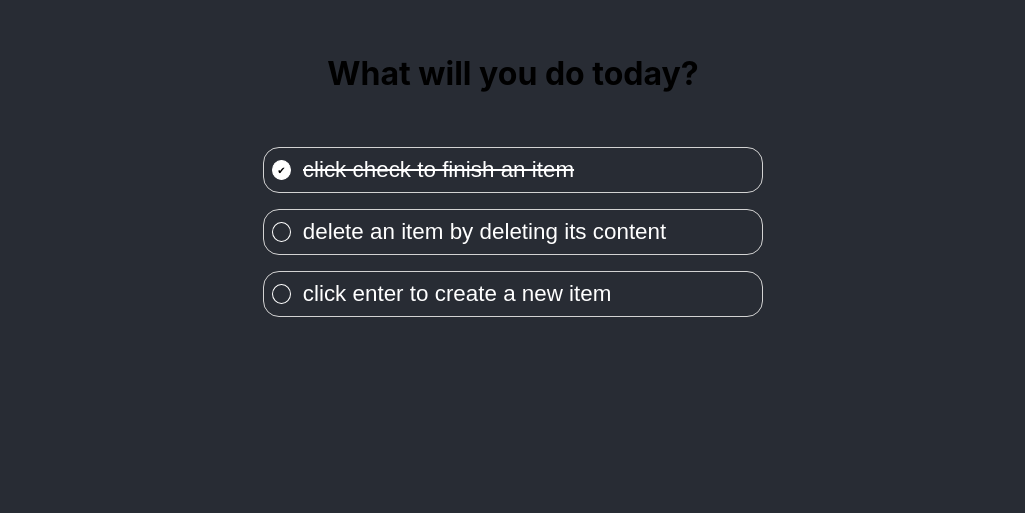
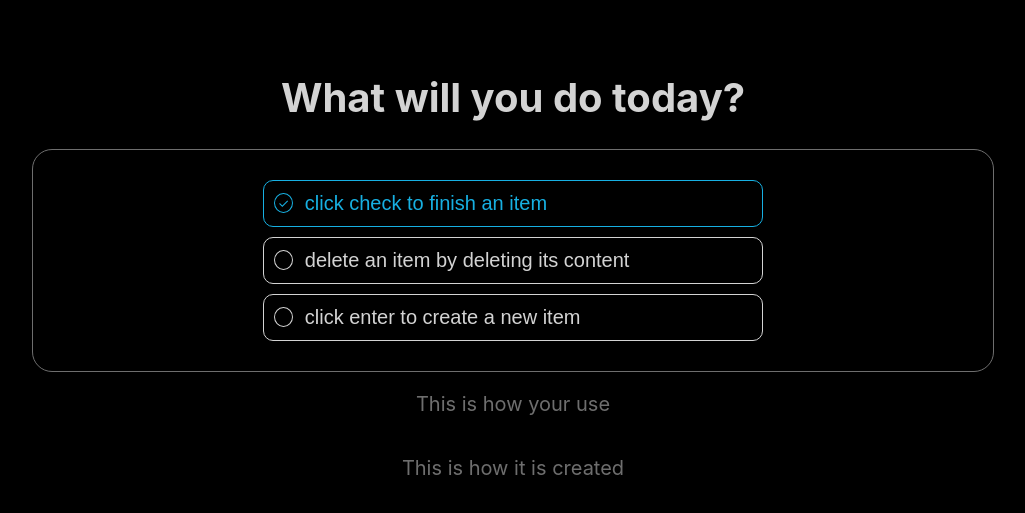
Before and after one commit to tetlie/to-do-app, a React (Create React App) app: page / in a window 1280 px wide. Shown: the part 127-640 px from the top of the page, without its empty margins (127-1152 px from the left). Built offline with nearby package versions, Linux system fonts and the light colour scheme.

Commit message:
CSS updates

```diff
--- a/src/App copy.css
+++ b/src/App copy.css
@@ -1,4 +1,6 @@
 /* colors:
+white: rgb(211, 211, 211);
+grey: rgb(110, 110, 110);
 red: rgb(226, 73, 55);
 green: rgb(43, 164, 37)
 blue: rgb(23, 176, 226)
--- a/src/App.css
+++ b/src/App.css
@@ -1,8 +1,11 @@
 body {
-  background-color: #282c34;
+  background-color: black;
   min-height: 100vh;
+  color: rgb(211, 211, 211);
+  font-size: 2rem;
+
+  display: flex;
+  flex-direction: column;
+  align-items: center;
+  justify-content: center;
 }
-
-.app {
-  padding-top: 10rem;
-}
--- a/src/App.js
+++ b/src/App.js
@@ -3,6 +3,7 @@ import React from 'react';
 import './App.css';
 import Header from './components/Header/Header'
 import ToDoList from './components/ToDoList/ToDoList'
+import Footer from './components/Footer/Footer'
 
 function App() {
 
@@ -10,6 +11,7 @@ function App() {
     <div className="app">
       <Header />
       <ToDoList />
+      <Footer />
     </div>
   );
 }
--- /dev/null
+++ b/src/components/Footer/Footer.css
@@ -0,0 +1,7 @@
+.Footer {
+    display: flex;
+    flex-direction: column;
+    align-items: center;
+    justify-content: center;
+    color: rgb(110, 110, 110);
+  }
--- /dev/null
+++ b/src/components/Footer/Footer.js
@@ -0,0 +1,14 @@
+import React from 'react';
+// import logo from './logo.svg';
+import './Footer.css';
+
+function Footer() {
+  return (
+      <div className="Footer">
+        <div><p>This is how your use</p></div>
+        <div><p>This is how it is created</p></div>
+      </div>
+  );
+}
+
+export default Footer;
--- a/src/components/ToDoList/ToDoItem/ToDoItem.css
+++ b/src/components/ToDoList/ToDoItem/ToDoItem.css
@@ -4,16 +4,20 @@
     margin: 1rem 0;
     padding: 0.5em;
     border: 1px solid rgb(211, 211, 211);
-    border-radius: 1em;
+    border-radius: 0.5em;
+  }
+
+  .todo-is-completed {
+    border: 1px solid rgb(23, 176, 226);
   }
 
   .todo-is-completed .checkbox {
-    color: #000;
-    background: #fff;
+    color: rgb(23, 176, 226);
+    border: 1px solid rgb(23, 176, 226);
   }
 
   .todo-is-completed input {
-    text-decoration: line-through;
+    color:rgb(23, 176, 226);
   }
 
   .checkbox {
@@ -22,22 +26,21 @@
     border-radius: 50%;
     margin-right: 10px;
     cursor: pointer;
-    font-size: 10px;
+    font-size: 0.65em;
     display: flex;
     justify-content: center;
     align-items: center;
     transition: background-color .2s ease-in-out;
-    border: 1px solid #fff;
+    border: 1px solid rgb(211, 211, 211);
   }
 
   .checkbox:hover {
-    background: rgba(255, 255, 255, 0.25);
-    border: 1px solid rgba(255, 255, 255, 0);
+    border: 1px solid rgb(23, 176, 226);
   }
 
   .checkbox-checked {
-    color: #000;
-    background: #fff;
+    color: black;
+    background: rgb(211, 211, 211);
   }
 
   ul {
@@ -50,8 +53,8 @@
   input {
     border: none;
     background: transparent;
-    color: white;
-    font-size: 1.4rem;
+    color: rgb(211, 211, 211);
+    font-size: 2rem;
     outline: none;
     width: 100%;
   }
--- a/src/components/ToDoList/ToDoItem/ToDoItem.js
+++ b/src/components/ToDoList/ToDoItem/ToDoItem.js
@@ -51,6 +51,7 @@ function ToDoItem(props) {
     function toggleTodoCompleteAtIndex(index) {
         const temporaryTodos = [...props.todos];
         temporaryTodos[index].isCompleted = !temporaryTodos[index].isCompleted;
+        if (temporaryTodos[index].isCompleted) {temporaryTodos.push(temporaryTodos.splice(index, 1)[0])};
         props.setTodos(temporaryTodos);
     }
 
@@ -58,7 +59,7 @@ function ToDoItem(props) {
         props.todos.map((todo, i) => (
             <div className={`todo ${todo.isCompleted && 'todo-is-completed'}`}> {/*apply class if to do is completed*/}
                 <div className={'checkbox'} onClick={() => toggleTodoCompleteAtIndex(i)}>
-                    {todo.isCompleted && (<span>&#x2714;</span>)} {/*om todo.isCompleted er "true" vises et checkmark*/}
+                    {todo.isCompleted && (<span>✓</span>)} {/*om todo.isCompleted er "true" vises et checkmark*/}
                 </div>
                 <input
                     type="text"
--- a/src/components/ToDoList/ToDoList.css
+++ b/src/components/ToDoList/ToDoList.css
@@ -1,7 +1,10 @@
 .todo-list {
-    display: flex;
-    flex-direction: column;
-    align-items: center;
-    justify-content: center;
-    color: white;
+  display: flex;
+  flex-direction: column;
+  align-items: center;
+  justify-content: center;
+  color: rgb(211, 211, 211);
+  border: 1px solid rgb(110, 110, 110);;
+  border-radius: 1em;
+  width: 75vw;
   }
--- a/src/index.css
+++ b/src/index.css
@@ -1,3 +1,7 @@
+html {
+  font-size: 62.5%;
+}
+
 body {
   margin: 0;
   font-family: -apple-system, BlinkMacSystemFont, 'Segoe UI', 'Roboto', 'Oxygen',
```
Also changed, not shown: 1 other file (tests, documents, lock files or other folders).
